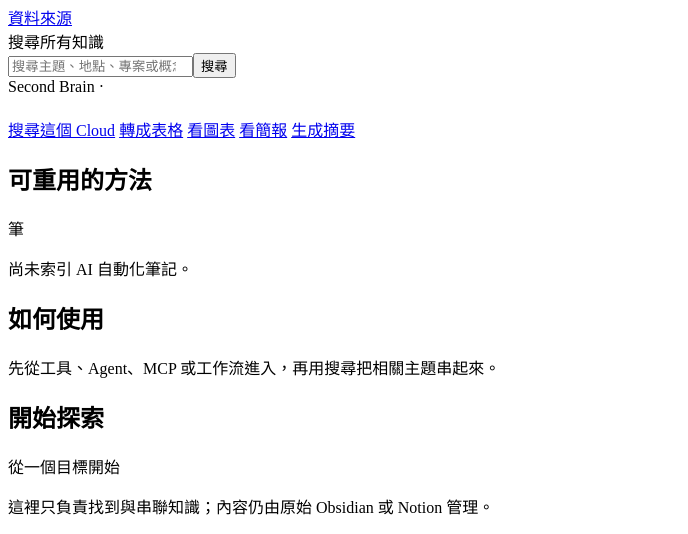
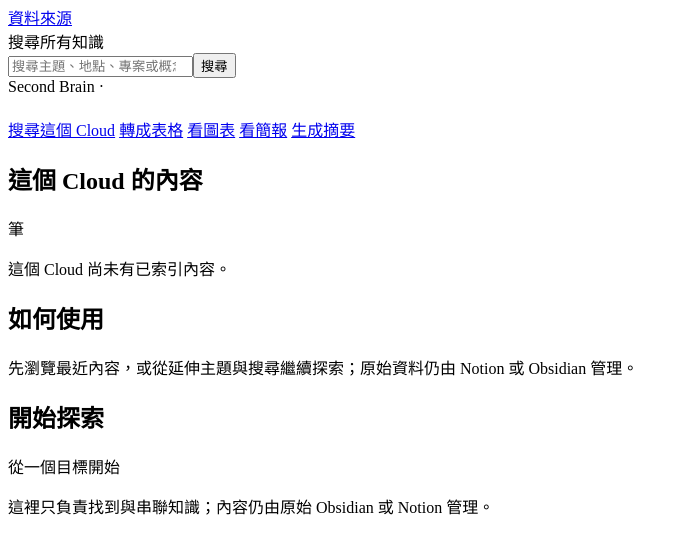
Before and after one commit to kshmr725/line-notion-capture, a Flask app: template brain_portal/templates/portal/cloud.html in a window 1280 px wide. Shown: the part 3873-4407 px from the top of the page, without its empty margins (0-688 px from the left). Run offline with Flask 3, Linux system fonts and the light colour scheme; the template is opened without the code that fills it, so the values that code supplies are empty.

Commit message:
feat: add custom cloud workspace

```diff
--- a/brain_portal/static/portal.css
+++ b/brain_portal/static/portal.css
@@ -144,6 +144,10 @@ button:active, .primary-action:active { transform: translateY(1px) scale(.99); }
 .path-list { display: grid; grid-template-columns: repeat(2, minmax(0, 1fr)); gap: 8px; }
 .path-list a { display: flex; justify-content: space-between; align-items: center; min-height: 52px; padding: 10px 13px; border: 1px solid var(--portal-line); border-radius: 12px; background: var(--portal-paper); }
 .path-list a:hover { border-color: var(--portal-amber-strong); }
+.custom-cloud-grid { grid-template-columns: minmax(0, 1.25fr) minmax(240px, .75fr); }
+.custom-cloud-guide { align-self: start; padding: 18px; border: 1px solid var(--portal-line); border-radius: 15px; background: var(--portal-paper); }
+.custom-cloud-guide h2 { margin: 0 0 8px; font-size: 1rem; }
+.custom-cloud-guide p { margin: 0; color: var(--portal-muted); font-size: .86rem; }
 
 .food-grid { grid-template-columns: minmax(0, 1.2fr) minmax(0, .8fr); align-items: start; }
 .food-panel { min-width: 0; }
@@ -291,7 +295,7 @@ button:active, .primary-action:active { transform: translateY(1px) scale(.99); }
   .cloud-rail-nav { display: flex; gap: 4px; }
   .cloud-rail-nav a, .rail-utility { min-height: 44px; flex: 0 0 auto; }
   .rail-utility { margin: 0 0 0 4px; border-top: 0; border-left: 1px solid var(--portal-line); padding-top: 10px; }
-  .domain-grid, .food-grid { grid-template-columns: 1fr; }
+  .domain-grid, .food-grid, .custom-cloud-grid { grid-template-columns: 1fr; }
   .reader-layout { grid-template-columns: 1fr; gap: 8px; }
   .item-metadata { position: static; float: none; width: 100%; margin: 24px 0; }
   .intent-links { grid-template-columns: repeat(2, minmax(0, 1fr)); }
--- a/brain_portal/templates/portal/cloud.html
+++ b/brain_portal/templates/portal/cloud.html
@@ -6,10 +6,12 @@
     <div><p class="eyebrow">{{ cloud.short_name }}</p><h1>{{ cloud.name }}</h1><p>{{ cloud.description }}</p></div>
     <div class="cloud-workspace-actions">
       <a class="quiet-action" href="{{ url_for('portal.search', cloud=cloud.key) }}">搜尋這個 Cloud</a>
+      {% if not cloud.is_custom %}
       <a class="quiet-action" href="{{ url_for('portal.view_builder', cloud=cloud.key) }}">轉成表格</a>
       <a class="quiet-action" href="{{ url_for('portal.view_chart', cloud=cloud.key) }}">看圖表</a>
       <a class="quiet-action" href="{{ url_for('portal.view_slides', cloud=cloud.key) }}">看簡報</a>
       <a class="quiet-action" href="{{ url_for('portal.view_briefing', cloud=cloud.key) }}">生成摘要</a>
+      {% endif %}
     </div>
   </header>
   <nav id="cloud-filters" class="workspace-tabs" aria-label="{{ cloud.name }} 篩選">
@@ -34,12 +36,26 @@
       <div class="continue-list place-list">{% for item in workspace.places %}<a class="continue-row" data-source-id="{{ item.source_id }}" data-place-source-id="{{ item.source_id }}" href="{{ item.place_url or item.url }}"><span class="row-icon">{{ icon(item.icon_name) }}</span><span class="row-content"><strong>{{ item.place.name or item.title }}</strong><small>{% if item.has_coordinates %}{{ item.place.area or item.place.category or '已定位' }}{% else %}待補位置{% endif %}</small></span><span class="cloud-badge cloud-food">地點</span></a>{% else %}<p class="empty-inline">尚未有含地點資料的筆記。</p>{% endfor %}</div>
     </div>
   </section>
-  {% else %}
+  {% elif cloud.key == 'ai' %}
   <section id="ai-workspace" class="domain-grid ai-grid" aria-labelledby="ai-title">
     <div class="workspace-section"><div class="section-head"><h2 id="ai-title">可重用的方法</h2><span>{{ workspace.item_count }} 筆</span></div>
       <div class="continue-list">{% for item in workspace.recent %}<a class="continue-row" data-source-id="{{ item.source_id }}" href="{{ item.url }}"><span class="row-icon">{{ icon(item.icon_name) }}</span><span class="row-content"><strong>{{ item.title }}</strong><small>{{ item.display_summary }}</small></span><span class="cloud-badge cloud-ai">{{ item.item_type_label }}</span></a>{% else %}<p class="empty-inline">尚未索引 AI 自動化筆記。</p>{% endfor %}</div>
     </div>
     <aside class="workspace-section ai-guide"><h2>如何使用</h2><p>先從工具、Agent、MCP 或工作流進入，再用搜尋把相關主題串起來。</p></aside>
+  </section>
+  {% else %}
+  <section id="custom-cloud-workspace" class="domain-grid custom-cloud-grid" aria-labelledby="custom-cloud-title">
+    <div class="workspace-section">
+      <div class="section-head"><h2 id="custom-cloud-title">這個 Cloud 的內容</h2><span>{{ workspace.item_count }} 筆</span></div>
+      <div class="continue-list">
+        {% for item in workspace.recent %}
+        <a class="continue-row" data-source-id="{{ item.source_id }}" href="{{ item.url }}"><span class="row-icon">{{ icon(item.icon_name) }}</span><span class="row-content"><strong>{{ item.title }}</strong><small>{{ item.display_summary }}</small></span><span class="cloud-badge">{{ item.item_type_label }}</span></a>
+        {% else %}
+        <p class="empty-inline">這個 Cloud 尚未有已索引內容。</p>
+        {% endfor %}
+      </div>
+    </div>
+    <aside class="workspace-section custom-cloud-guide"><h2>如何使用</h2><p>先瀏覽最近內容，或從延伸主題與搜尋繼續探索；原始資料仍由 Notion 或 Obsidian 管理。</p></aside>
   </section>
   {% endif %}
 
```
Also changed, not shown: tests/portal/test_web.py (+26 -0 lines).
